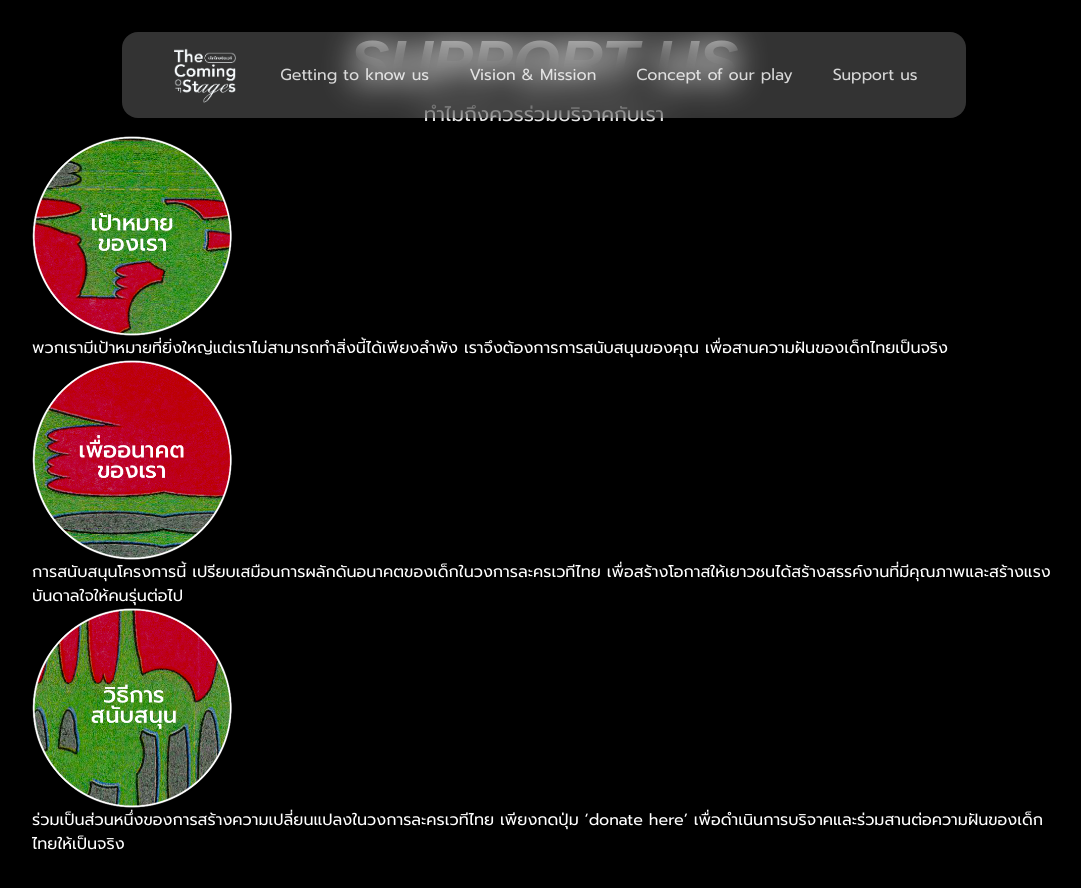
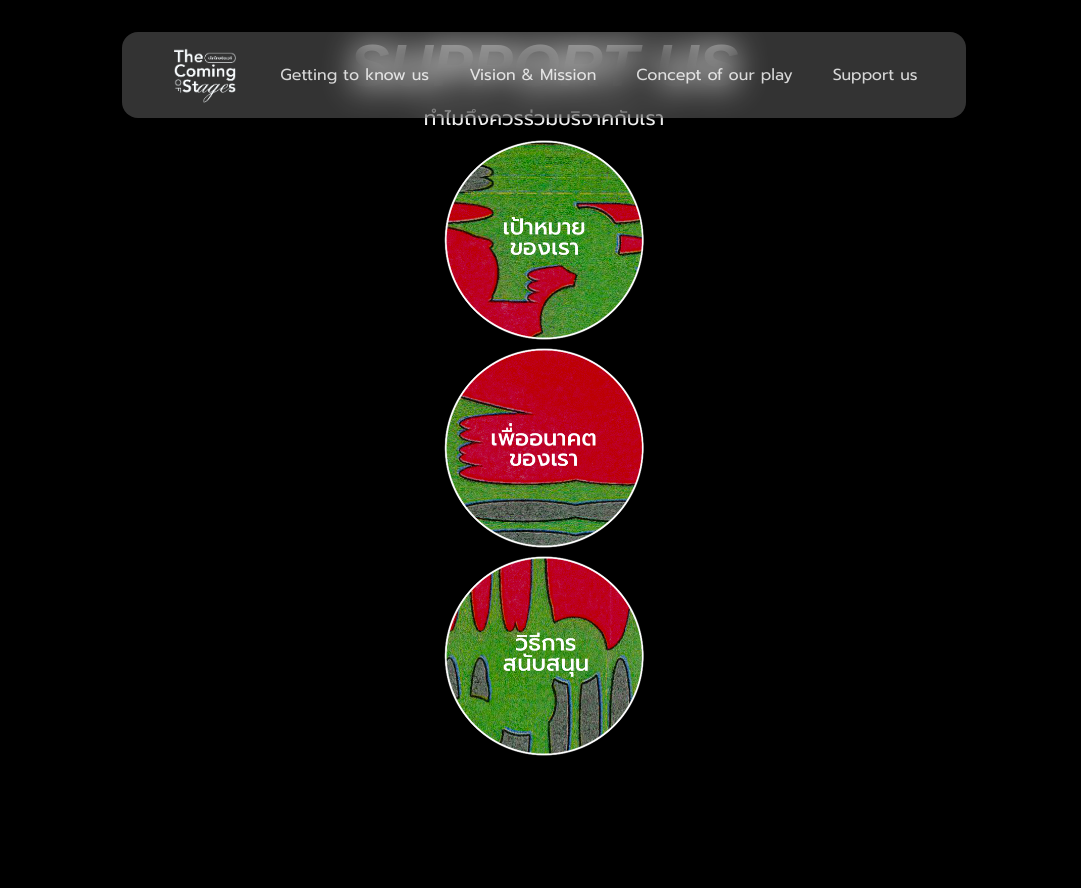
Before and after one commit to thecomingofstages/website, a Next.js app: page /home in a window 1280 px wide. Shown: the whole page, without its empty margins (96-1177 px from the left). After the commit the page ends 800 px from the top, so only its background shows below. Built offline with nearby package versions, Linux system fonts and the light colour scheme; a web font is replaced by a local one.

Commit message:
disclosure

```diff
--- a/app/home/sections/Donate/components/bubbles/index.tsx
+++ b/app/home/sections/Donate/components/bubbles/index.tsx
@@ -1,16 +1,46 @@
 import Image from "next/image";
 
-import { Disclosure, Transition } from "@headlessui/react";
+import { Disclosure, Transition, DisclosureButton, DisclosurePanel } from "@headlessui/react";
+import { AnimatePresence, easeOut, motion } from 'framer-motion'
 
 import { BubbleData } from "./types";
 
 export const Bubble = ({ bubbleFront, content, title }: BubbleData) => {
+  // return (
+  //   <Disclosure as="div" className="w-full max-w-md">
+  //     <DisclosureButton>
+  //       <Image src={bubbleFront} alt={title} width={200} height={200} />
+  //     </DisclosureButton>
+  //     <DisclosurePanel>
+  //       {content}
+  //     </DisclosurePanel>
+  //     {/* <div data-ref="back">{content}</div> */}
+  //   </Disclosure>
+  // );
   return (
-    <div>
-      <div data-ref="front">
+    <Disclosure as="div" className="relative w-full max-w-md">
+      <DisclosureButton className="w-full pb-2">
         <Image src={bubbleFront} alt={title} width={200} height={200} />
+      </DisclosureButton>
+
+      <div className="w-full h-full overflow-hidden ">
+        <Transition
+          enter="duration-200 ease-out"
+          enterFrom="opacity-0 -translate-x-6"
+          enterTo="opacity-100 translate-x-0"
+          leave="duration-300 ease-out"
+          leaveFrom="opacity-100 translate-x-0"
+          leaveTo="opacity-0 -translate-x-6"
+        >
+          <DisclosurePanel className="transition w-full">
+            <div className="w-70 h-70 border-white border rounded-r-3xl ">
+              <p className="p-10">{content}</p>
+            </div>
+
+          </DisclosurePanel>
+        </Transition>
       </div>
-      <div data-ref="back">{content}</div>
-    </div>
+
+    </Disclosure>
   );
 };
```
